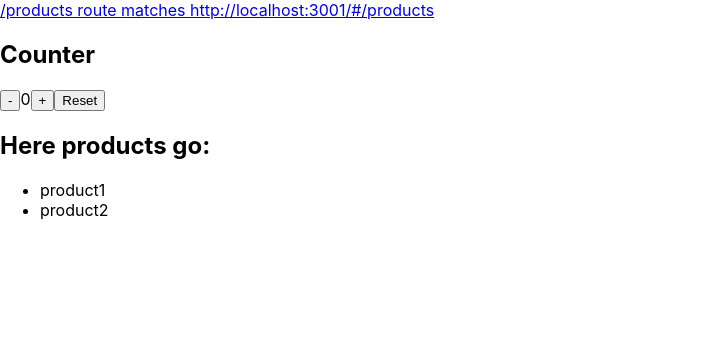
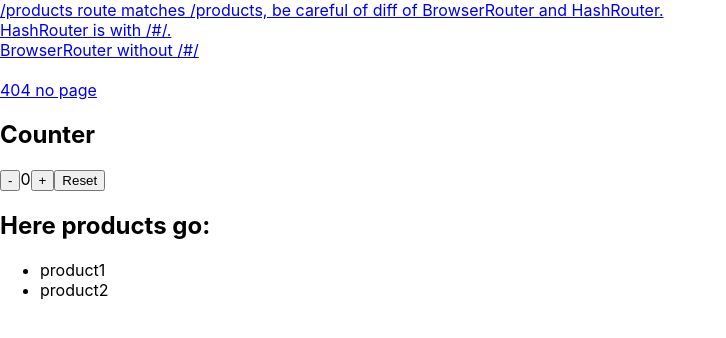
Before and after one commit to yongjiel/react_redux, a React (Create React App) app: page /#/ in a window 1280 px wide. Shown: the top 338 px of the page, without its empty margins (0-726 px from the left). Built offline with nearby package versions, Linux system fonts and the light colour scheme.

Commit message:
Add no page 404 component

```diff
--- a/src/Counter.js
+++ b/src/Counter.js
@@ -22,6 +22,7 @@ function mapStateToProps(state) {
 
 class Counter extends React.Component {
   componentDidMount() {
+    //this.props.history.push('/foo');
     this.props.reset(); // from the last line . reset is from action.js
   }
 
--- a/src/index.js
+++ b/src/index.js
@@ -10,6 +10,7 @@ import { createStore, applyMiddleware } from 'redux';
 import { Provider } from 'react-redux';
 import rootReducers from "./rootReducer";
 import { BrowserRouter, HashRouter, Route, Routes } from 'react-router-dom'
+import NoPage from './nopage';
 
 // be careful, not hit the same type name of actions.js.
 // because now the products and count sharing the same
@@ -29,9 +30,12 @@ const store = createStore(rootReducers, applyMiddleware(thunk));
 const BaseApp = () => (
   // be careful, in route /products. it is the hyperlink http://localhost:3001/#/products
   <>
-  <a href="/#/products" rel="noreferrer">
-    /products route matches http://localhost:3001/#/products
-  </a>
+  <a href="/products" rel="noreferrer">
+    /products route matches /products, be careful of diff of BrowserRouter and HashRouter. <br/>
+    HashRouter is with /#/. <br/>
+    BrowserRouter without /#/
+  </a><br/><br/>
+  <a href="/productssssssssss" rel="noreferrer"> 404 no page</a>
   <Provider store={store}>
     <Counter />
     <ProductList />
@@ -56,21 +60,27 @@ function products() {
 
   return (
       <div>
-        <a href="/" rel="noreferrer">Home</a>
+        <a href="/" rel="noreferrer">Home</a><br/><br/>
+        <a href="/productsssssssss" rel="noreferrer"> 404 no page</a><br/>
+        <h1> 3 Products</h1>
         <ul>
         {array}
         </ul>
       </div>
   );
 };
-
+// be careful of diff of BrowserRouter and HashRouter. HashRouter is with /#/
+// BrowserRouter without /#/
 const App = () =>(
-   <HashRouter basename='/'>
+   <BrowserRouter basename='/' exact>
     <Routes>
-      <Route index path='/' element={ <BaseApp /> } />
-      <Route path='/products' element={ products() } />
+      <Route >
+         <Route index path='/'element={<BaseApp />} exact />
+         <Route path='/products/' element={ products() } exact />
+         <Route path="*" element={<NoPage />} status={404} />
+      </Route>
     </Routes>
-   </HashRouter>
+   </BrowserRouter>
 );
 
 //export default RootApp;
--- /dev/null
+++ b/src/nopage.js
@@ -0,0 +1,17 @@
+import React from 'react';
+
+
+const NoPage = () =>(
+    <>
+        <a href="/" rel="noreferrer">Home</a><br/><br/>
+        <a href="/products" rel="noreferrer">
+        /products route matches /products, be careful of diff of BrowserRouter and HashRouter. <br/>
+        HashRouter is with /#/. <br/>
+        BrowserRouter without /#/
+        </a><br/>
+
+    <div><h1> No page component</h1></div>
+    </>
+ );
+
+export default NoPage;
--- a/src/productActions.js
+++ b/src/productActions.js
@@ -34,7 +34,10 @@ export function fetchProducts() {
               headers: {
                 'Content-type': 'application/json',
                 'Accept': 'application/json'
-              }
+              },
+              // credentials: 'omit'
+              // credentials: 'include'     // for CORS
+              credentials: 'same-origin'
             })
       .then(res => {
         return res.json()
```
